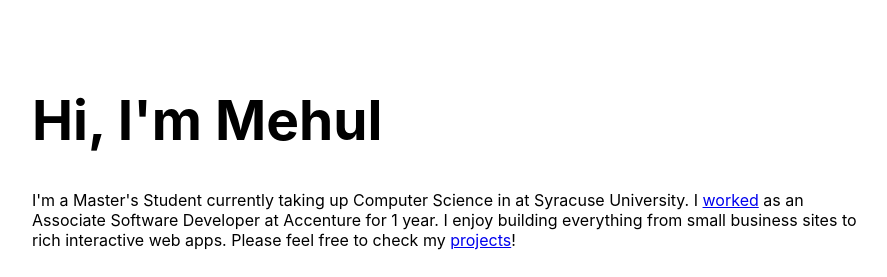
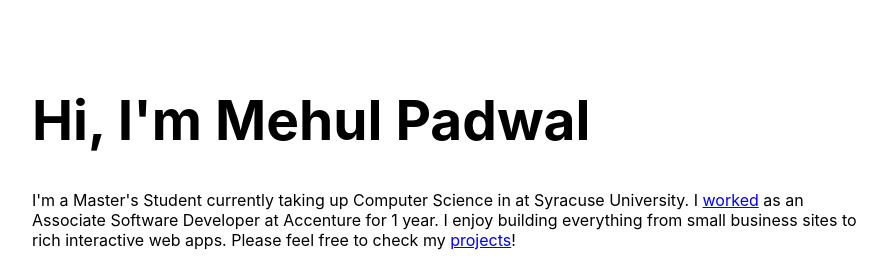
Before and after one commit to mehulpadwal/PortfolioWebsite, a website: page index.html in a window 1280 px wide. Shown: the top 277 px of the page, without its empty margins (188-1075 px from the left). Drawn offline with Linux system fonts and the light colour scheme.

Commit message:
fisrt commit

```diff
--- a/index.html
+++ b/index.html
@@ -15,7 +15,7 @@
   <main>
     <div class="container">
       <div class="lead">
-        <h1 class="lead__heading">Hi, I'm Mehul</h1>
+        <h1 class="lead__heading">Hi, I'm Mehul Padwal</h1>
         <div class="lead__sub">
           I'm a Master's Student currently taking up Computer Science in at Syracuse University. I <a href="#exp">worked</a> as an Associate Software Developer at Accenture for 1 year. I enjoy building
           everything from small business sites to rich interactive web apps. Please feel free to check my <a href="#proj">projects</a>!
```
